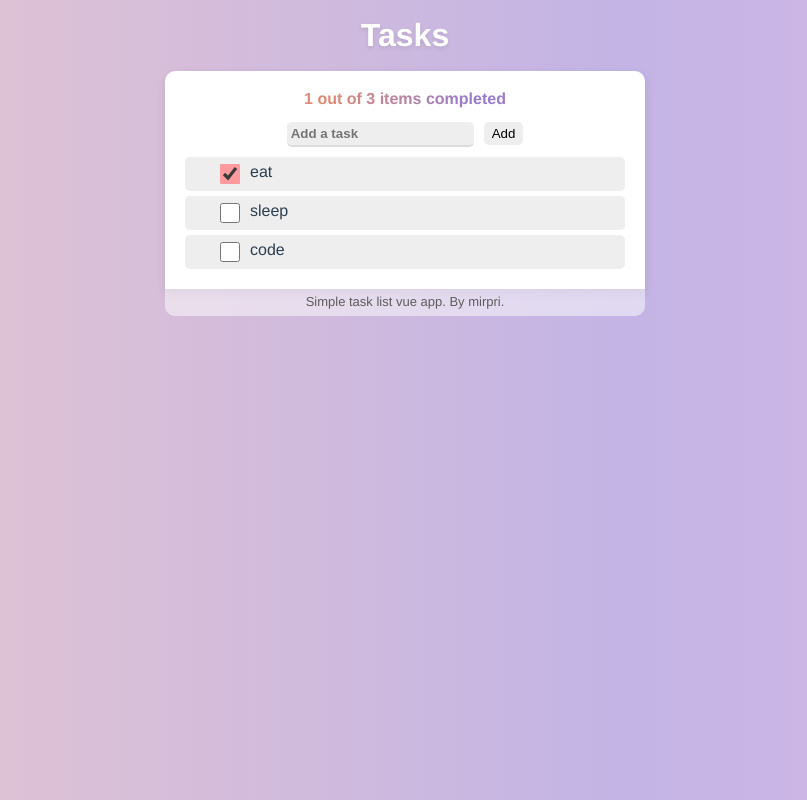
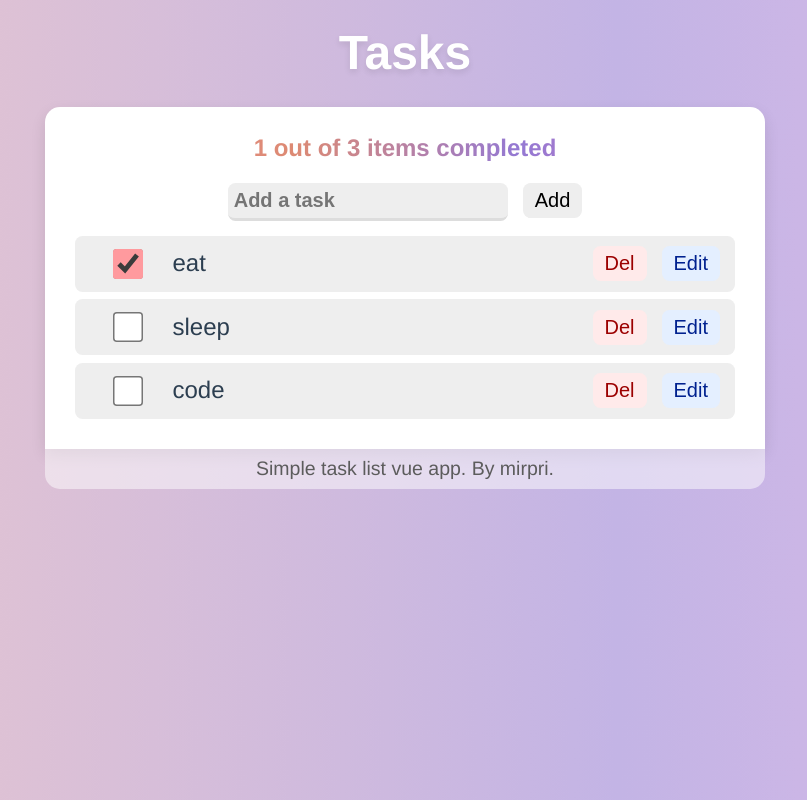
Before and after one commit to mirpri/vue-tasks, a Vue app: page / in a window 1280 px wide. Shown: the whole page, without its empty margins (235-1042 px from the left). Built offline with nearby package versions, Linux system fonts and the light colour scheme.

Commit message:
add editing

```diff
--- a/src/App.vue
+++ b/src/App.vue
@@ -5,7 +5,13 @@
     <p class="highlight">{{ listsummary }}</p>
     <taskForm @taskAdded="addTask"></taskForm>
     <div>
-        <taskItem v-for="task in tasks" :key="task.id" :id="task.id" :name="task.name" @toggleDone="toggleDone(task.id)"
+      <taskItem v-for="task in tasks"
+        :key="task.id"
+        :id="task.id"
+        :name="task.name"
+        @toggleDone="toggleDone(task.id)"
+        @deleteTask="tasks = tasks.filter(item => item.id !== task.id)"
+        @editTask="task.name = $event"
         v-model:done="task.done"></taskItem>
     </div>
   </div>
@@ -33,7 +39,7 @@ export default {
         { id: 'task-' + nanoid(), name: 'eat', done: true },
         { id: 'task-' + nanoid(), name: 'sleep', done: false },
         { id: 'task-' + nanoid(), name: 'code', done: false },
-      ]
+      ],
     }
   },
 
--- a/src/assets/saintyle.css
+++ b/src/assets/saintyle.css
@@ -192,7 +192,7 @@ nav a:hover {
 input[type="checkbox"] {
     border: 2px solid #ff9a9e;
     background-color: #fff;
-    width: 30px;
+    width: 20px;
     height: 20px;
     cursor: pointer;
     accent-color: #ff9a9e;
@@ -203,3 +203,28 @@ input[type="checkbox"]:checked {
     background-color: #ff9a9e;
     border: 2px solid #ff9a9e;
 }
+
+.modal {
+    position: fixed;
+    top: 0;
+    right: 0;
+    bottom: 0;
+    left: 0;
+    background-color: rgba(0, 0, 0, 0.5);
+    border-radius: 0px;
+    display: flex;
+    justify-content: center;
+    align-items: center;
+    transition: 0.1s ease-in-out;
+}
+
+.modal-content {
+    background-color: #fff;
+    padding: 20px;
+    border-radius: 10px;
+    box-shadow: 0 0 10px rgba(0, 0, 0, 0.2);
+    width: 80%;
+    max-width: 500px;
+    max-height: 80%;
+    overflow: auto;
+}
--- a/src/assets/specialstyles.css
+++ b/src/assets/specialstyles.css
@@ -1,10 +1,33 @@
-
+body{
+    zoom: 1.5;
+}
 
 .task-item{
     background-color: #eee;
-    padding: 2px 25px;
+    padding: 2px 5px;
     margin:5px;
     text-align: left;
     border-radius: 5px;
     display: flex;
+    justify-content: space-between;
 }
+
+.task-item div{
+    display: flex;
+    align-items: center;
+}
+
+.task-item input[type="checkbox"]{
+    margin-left: 20px;
+    margin-right: 20px;
+}
+
+.danger{
+    color: rgb(156, 0, 0);
+    background-color: rgb(255, 234, 234);
+}
+
+.moderate{
+    color: rgb(0, 33, 143);
+    background-color: rgb(228, 239, 255);
+}
--- /dev/null
+++ b/src/components/taskEditor.vue
@@ -0,0 +1,48 @@
+<template>
+    <form class="stack-small" @submit.prevent="onSubmit">
+        <div>
+            <label class="edit-label">Edit Name for &quot;{{ label }}&quot;</label>
+            <br>
+            <input :id="id" type="text" autocomplete="off" v-model.lazy.trim="newLabel" />
+        </div>
+        <div class="btn-group">
+            <button type="button" class="btn" @click="onCancel">
+                Cancel
+                <span class="visually-hidden">editing {{ label }}</span>
+            </button>
+            <button type="submit" class="btn btn__primary">
+                Save
+                <span class="visually-hidden">edit for {{ label }}</span>
+            </button>
+        </div>
+    </form>
+</template>
+<script>
+export default {
+    props: {
+        label: {
+            type: String,
+            required: true,
+        },
+        id: {
+            type: String,
+            required: true,
+        },
+    },
+    data() {
+        return {
+            newLabel: this.label,
+        };
+    },
+    methods: {
+        onSubmit() {
+            if (this.newLabel && this.newLabel !== this.label) {
+                this.$emit("item-edited", this.newLabel);
+            }
+        },
+        onCancel() {
+            this.$emit("edit-cancelled");
+        },
+    },
+};
+</script>
--- a/src/components/taskItem.vue
+++ b/src/components/taskItem.vue
@@ -1,26 +1,48 @@
 <template>
     <div class="task-item">
-        <input type="checkbox"
-        :id="id"
-        @change="$emit('toggleDone')"
-        :checked="isDone">
-        <label :for="id">{{name}}</label> <!--for attribute means that the label is for the input with the same id-->
+        <div>
+            <input type="checkbox" :id="id" @change="$emit('toggleDone')" :checked="isDone">
+            <label :for="id">{{ name }}</label>
+            <!--for attribute means that the label is for the input with the same id-->
+        </div>
+        <div>
+            <button @click="$emit('deleteTask')" class="danger">Del</button>
+            <button @click="isEditing=true" class="moderate">Edit</button>
+        </div>
+    </div>
+
+    <div class="modal" v-if="isEditing">
+        <div class="modal-content">
+            <taskEditor :id="id" :label="name" @item-edited="editTask"
+            @edit-cancelled="isEditing=false"></taskEditor>
+        </div>
     </div>
 </template>
 
 <script>
 
+import taskEditor from './taskEditor.vue';
 
 export default {
+    components: {
+        taskEditor,
+    },
     props: {
-        name: {required: true, type: String},
-        done: {default: false, type: Boolean},
-        id: {required:true, type: String}
+        name: { required: true, type: String },
+        done: { default: false, type: Boolean },
+        id: { required: true, type: String }
     },
     data() {
         return {
             isDone: this.done,
+            isEditing: false,
         }
     },
+    methods:{
+        editTask(newName){
+            this.$emit('editTask', newName);
+            this.isEditing = false;
+        }
+    }
 };
 </script>
--- a/vue.config.js
+++ b/vue.config.js
@@ -1,4 +1,8 @@
 const { defineConfig } = require('@vue/cli-service')
 module.exports = defineConfig({
-  transpileDependencies: true
+  transpileDependencies: true,
+  devServer: {
+    host: '0.0.0.0',
+    port: 8080, // You can change this to any port you prefer
+  }
 })
```
Lines whose indentation alone changed are shown as unchanged.
